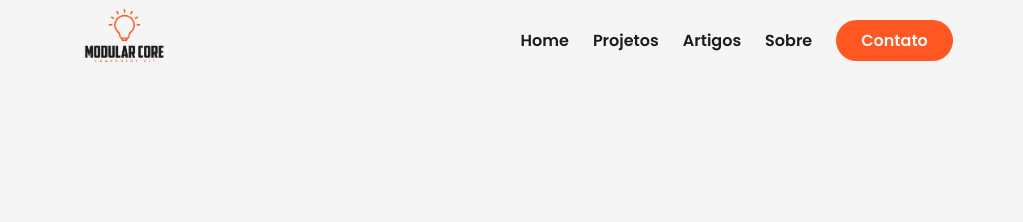
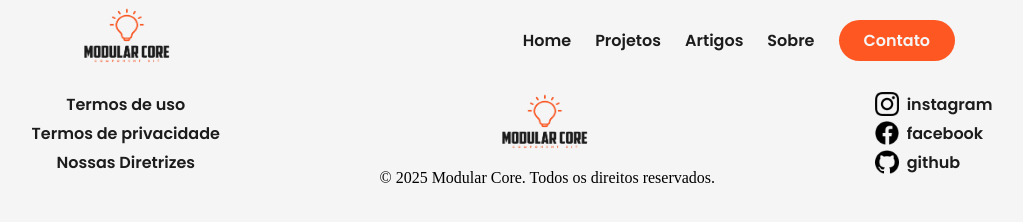
Before and after one commit to nuukeyt/meu-reality-de-aprendizado, a plain HTML site: page Inicio/Meu Kit Componentes/index.html in a window 1280 px wide. Shown: the whole page, without its empty margins (128-1151 px from the left). Drawn offline with Linux system fonts and the light colour scheme.

Commit message:
Dia 04: Componente Footer concluído. Implementação do layout de rodapé com direitos autorais e links.

```diff
--- a/Inicio/Meu Kit Componentes/css/style.css
+++ b/Inicio/Meu Kit Componentes/css/style.css
@@ -39,7 +39,7 @@ a {
 
 .logo-icon {
     height: 85px;
-    width: auto;
+    width: 120px;
 }
 
 /* Botão Hambúrguer */
@@ -91,4 +91,45 @@ a {
         align-items: center;
         gap: 1.5rem;
     }
+
+    footer {
+        background-color: #F5F5F5;
+        display: flex;
+        flex-flow: row nowrap;
+        justify-content: space-evenly;
+        align-items: center;
+    }
+     .container-left {
+        display: flex;
+        flex-flow: column nowrap;
+        justify-content: center;
+        align-items: center;
+        gap: 0.25rem;
+
+
+     }
+    .container-mid {
+        display: flex;
+        flex-flow: column nowrap;
+        justify-content: center;
+        align-items: center;
+        gap: 0.25rem;
+    }
+
+    .container-right {
+        display: flex;
+        flex-flow: column nowrap;
+        justify-content: center;
+        gap: 0.25rem;
+    }
+
+    .text-icon {
+        display: flex;
+        justify-items: center;
+        gap: 0.5rem;
+    }
+    .icon-midia {
+        width: 24px;
+        height: 24px;
+    }
 }
--- a/Inicio/Meu Kit Componentes/index.html
+++ b/Inicio/Meu Kit Componentes/index.html
@@ -28,5 +28,21 @@
             </ul>
         </nav>
     </header>
+    <footer>
+        <div class="container-left">
+            <a href="#">Termos de uso</a>
+            <a href="#">Termos de privacidade</a>
+            <a href="#">Nossas Diretrizes</a>
+        </div>
+        <div class="container-mid">
+            <img src="img/icon logo2.png" class="logo-icon" alt="icone da logo">
+            <p>© 2025 Modular Core. Todos os direitos reservados.</p>
+        </div>
+        <div class="container-right">
+            <a class="text-icon" href="#instagram"><img class="icon-midia" src="img/instagram.png" alt="instagram"> instagram</a>
+            <a class="text-icon" href="#facebook"><img class="icon-midia" src="img/facebook.png" alt="facebook">facebook</a>
+            <a class="text-icon" href="#github"><img class="icon-midia" src="img/github.png" alt="github">github</a>
+        </div>
+    </footer>
 </body>
 </html>
```
Also changed, not shown: Inicio/Meu Kit Componentes/img/facebook.png (added), Inicio/Meu Kit Componentes/img/github.png (added), Inicio/Meu Kit Componentes/img/instagram.png (added).
